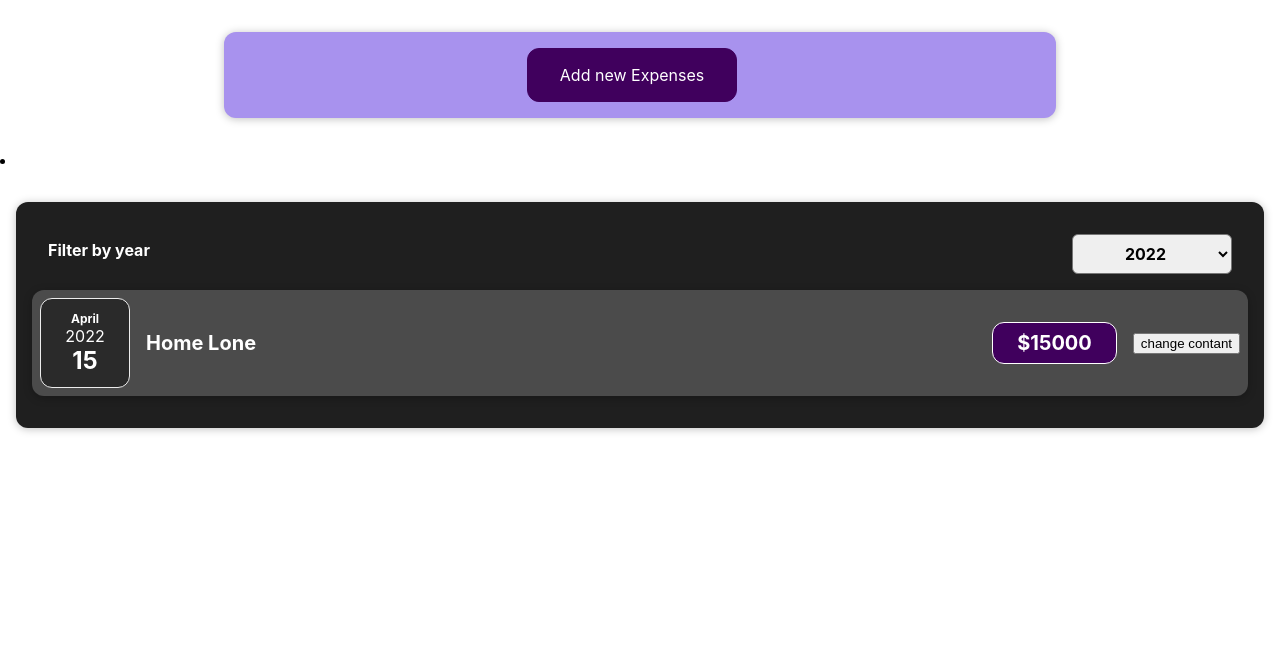
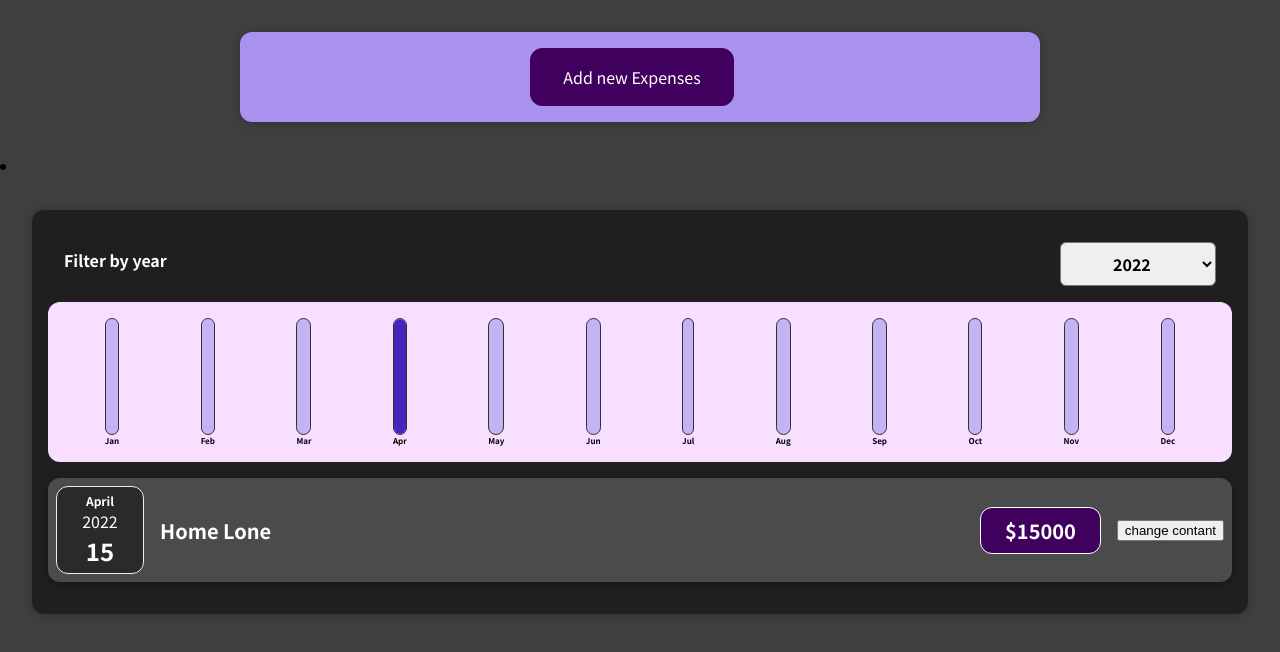
Before and after one commit to SanchitDev47/react_app_dev, a React (Create React App) app: page / in a window 1280 px wide. Shown: the top 652 px of the page. Built offline with nearby package versions, Linux system fonts and the light colour scheme.

Commit message:
Setting Up chart

```diff
--- a/src/compoenents/Chart/Chart.jsx
+++ b/src/compoenents/Chart/Chart.jsx
@@ -1,18 +1,21 @@
 import React from 'react'
 import Chartbar from './Chartbar';
+import './chart.css';
+
 
 export default function Chart(props) {
+  const dataPointValues = props.dataPoints.map(dataPoint => dataPoint.value);
+  const totalMaximum = Math.max(...dataPointValues);
   return (
     <div className='chart'>
       {props.dataPoints.map(dataPoint =>
       <Chartbar
       key={dataPoint.label}
       value={dataPoint.value}
-      maxValue={null}
+      maxValue={totalMaximum}
       label={dataPoint.label}
-
-      />)}
-    </div>
-
+      />
+      )}
+      </div>
   )
   }
--- a/src/compoenents/Chart/Chartbar.jsx
+++ b/src/compoenents/Chart/Chartbar.jsx
@@ -1,16 +1,19 @@
 import React from 'react'
+import './chart.css';
 
 export default function Chartbar(props) {
   let barFillHeight = '0%';
-  if(props.max >0){
-    barFillHeight = Math.round((props.value/ props.maxValue * 100) + '%')
+  if(props.maxValue > 0){
+    barFillHeight = Math.round((props.value / props.maxValue) * 100) + '%';
   }
   return (
 <div className='chart-bar'>
-  <div className='chart-bar_inner'>{}</div>
-    <div className='chart-bar_fill' style={{height: barFillHeight,backgroundColor:'red'}}>
+  <div className='chart-bar__inner'>
+    <div className='chart-bar__fill'
+    style={{height: barFillHeight}}>
+    </div>
   </div>
-  <div className='chart-bar_label'>{props.lable}</div>
+  <div className='chart-bar__label'>{props.label}</div>
   </div>
 
   );
--- a/src/compoenents/Chart/chart.css
+++ b/src/compoenents/Chart/chart.css
@@ -1,17 +1,17 @@
+.chart {
+  padding: 1rem;
+  border-radius: 12px;
+  background-color: #f8dfff;
+  text-align: center;
+  display: flex;
+  justify-content: space-around;
+  height: 10rem;
+}
 .chart-bar {
     height: 100%;
     display: flex;
     flex-direction: column;
     align-items: center;
-  }
-  .chart {
-    padding: 1rem;
-    border-radius: 12px;
-    background-color: #f8dfff;
-    text-align: center;
-    display: flex;
-    justify-content: space-around;
-    height: 10rem;
   }
   .chart-bar__inner {
     height: 100%;
--- a/src/compoenents/Expenses/Expense.jsx
+++ b/src/compoenents/Expenses/Expense.jsx
@@ -1,13 +1,18 @@
-import React from 'react';
+import React,{ useState } from 'react';
 import './Expenses.css';
 import Card from './Card';
 import ExpensesFilter from './ExpensesFilter';
-import { useState } from 'react';
 import ExpensesList from './ExpensesList';
+import ExpensesChart from './ExpensesChart';
 
 
 export default function Expense(props) {
   const [filteredYear, setFilteredYear] = useState('2022');
+  // const [expenses ,setExpenses] =  useState('all expenses')
+
+  // const showExpensesHandler = expensesSelected => {
+  //   console.log(items.title)
+  // }
   const filterChangeHandler = selectedYear => {
     console.log(selectedYear);
         setFilteredYear(selectedYear);
@@ -17,12 +22,14 @@ export default function Expense(props) {
     });
       return (
         <li>
-        <Card className=" expenses ">
-        <ExpensesFilter
+        <Card className='expenses'>
+            <ExpensesFilter
             selected={filteredYear}
+            // selected={showExpensesHandler}
             onChangeFilter={filterChangeHandler}
-    />
-    <ExpensesList items={filteredExpenses} />
+            />
+            <ExpensesChart expenses={filteredExpenses}/>
+            <ExpensesList items={filteredExpenses} />
     </Card>
     </li>
 );
--- /dev/null
+++ b/src/compoenents/Expenses/ExpensesChart.jsx
@@ -0,0 +1,27 @@
+import React from 'react'
+import Chart from '../Chart/Chart'
+
+export default function ExpensesChart(props) {
+  const chartDataPoints = [
+    {label: 'Jan', value: '0'},
+    {label: 'Feb', value: '0'},
+    {label: 'Mar', value: '0'},
+    {label: 'Apr', value: '0'},
+    {label: 'May', value: '0'},
+    {label: 'Jun', value: '0'},
+    {label: 'Jul', value: '0'},
+    {label: 'Aug', value: '0'},
+    {label: 'Sep', value: '0'},
+    {label: 'Oct', value: '0'},
+    {label: 'Nov', value: '0'},
+    {label: 'Dec', value: '0'},
+];
+for(const expense of props.expenses){
+    const expenseMonth = expense.date.getMonth();
+    chartDataPoints[expenseMonth].value += expense.amount;
+}
+
+    return (
+    <Chart dataPoints={chartDataPoints}/>
+  )
+}
--- a/src/compoenents/Expenses/ExpensesFilter.jsx
+++ b/src/compoenents/Expenses/ExpensesFilter.jsx
@@ -5,6 +5,10 @@ export default function ExpensesFilter(props) {
       props.onChangeFilter(event.target.value)
       console.log('Expense.jsx');
   }
+  // function showMeAllExpenses(event){
+  //   props.allExpenses(event.target.value);
+  //   console.log('get clicked')
+  // }
   return (
     <div className='expenses-filter'>
       <div className='expenses-filter__control'>
@@ -14,8 +18,9 @@ export default function ExpensesFilter(props) {
           <option value='2021'>2021</option>
           <option value='2020'>2020</option>
           <option value='2019'>2019</option>
+          <option value='1998'>1998</option>
         </select>
       </div>
     </div>
-  );
-};
+  )
+  }
--- a/src/compoenents/Expenses/ExpensesList.jsx
+++ b/src/compoenents/Expenses/ExpensesList.jsx
@@ -6,7 +6,6 @@ export default function ExpensesList(props) {
     if (props.items.length === 0 ) {
       return <h2 className='expenses-list__fallback'>Found no expenses.</h2>;
    }
-
 return (
 <ul className="expenses-list">
 { props.items.map((expense) => (
--- a/src/compoenents/NewExpense/ExpenseFrom.jsx
+++ b/src/compoenents/NewExpense/ExpenseFrom.jsx
@@ -40,7 +40,7 @@ export default function ExpenseFrom(props) {
 
         const expenseData = {
         title: enteredTitle,
-        amount: enteredAmount,
+        amount: +enteredAmount,
         date: new Date(enteredDate),
         };
         setEnteredTitle('');
--- a/src/index.css
+++ b/src/index.css
@@ -1,13 +1,14 @@
+@import url('https://fonts.googleapis.com/css2?family=Noto+Sans+JP:wght@400;700&display=swap');
+
+* {
+  box-sizing: border-box;
+}
+
+html {
+  font-family: 'Noto Sans JP', sans-serif;
+}
+
 body {
   margin: 0;
-  font-family: -apple-system, BlinkMacSystemFont, 'Segoe UI', 'Roboto', 'Oxygen',
-    'Ubuntu', 'Cantarell', 'Fira Sans', 'Droid Sans', 'Helvetica Neue',
-    sans-serif;
-  -webkit-font-smoothing: antialiased;
-  -moz-osx-font-smoothing: grayscale;
+  background-color: #3f3f3f;
 }
-
-code {
-  font-family: source-code-pro, Menlo, Monaco, Consolas, 'Courier New',
-    monospace;
-}
```
